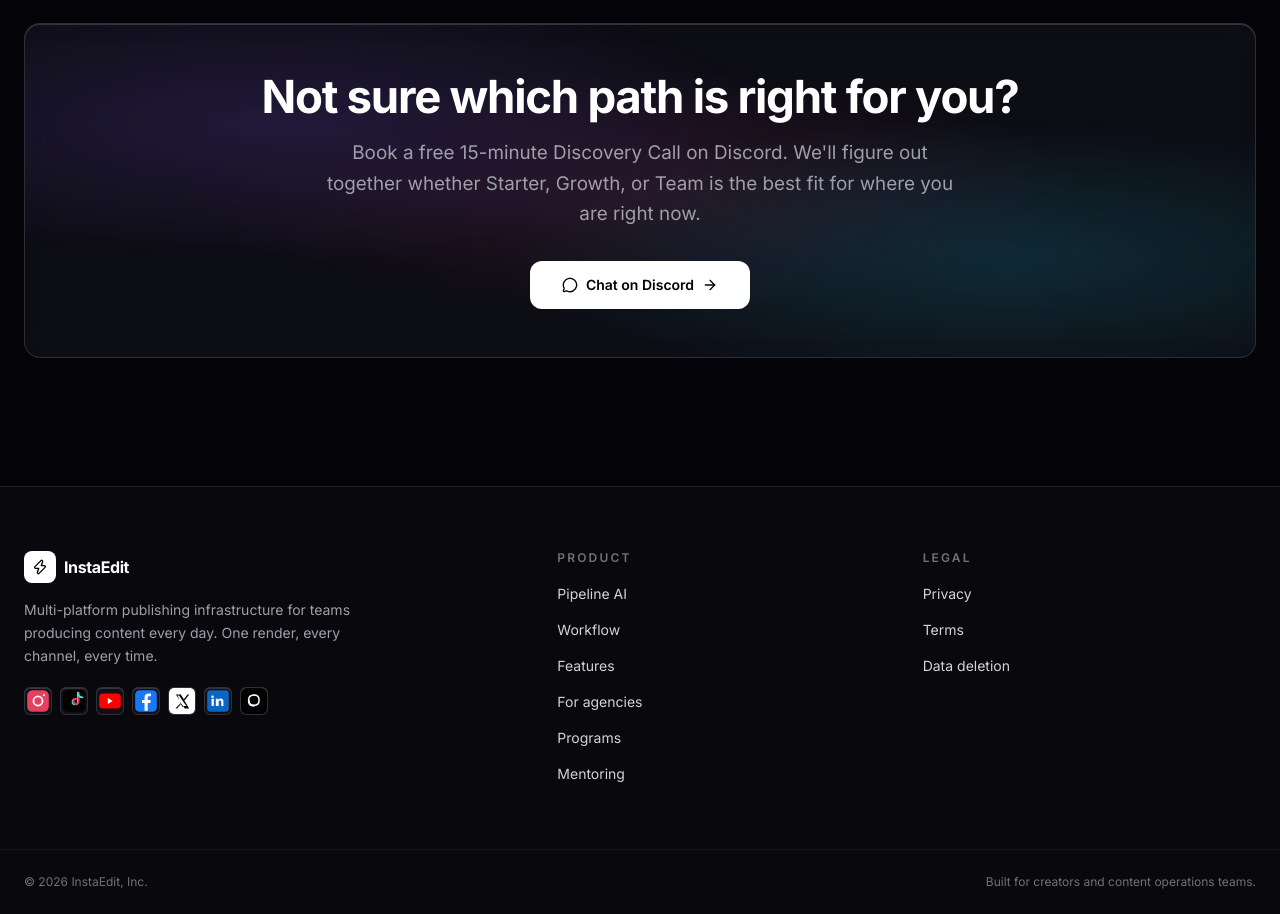
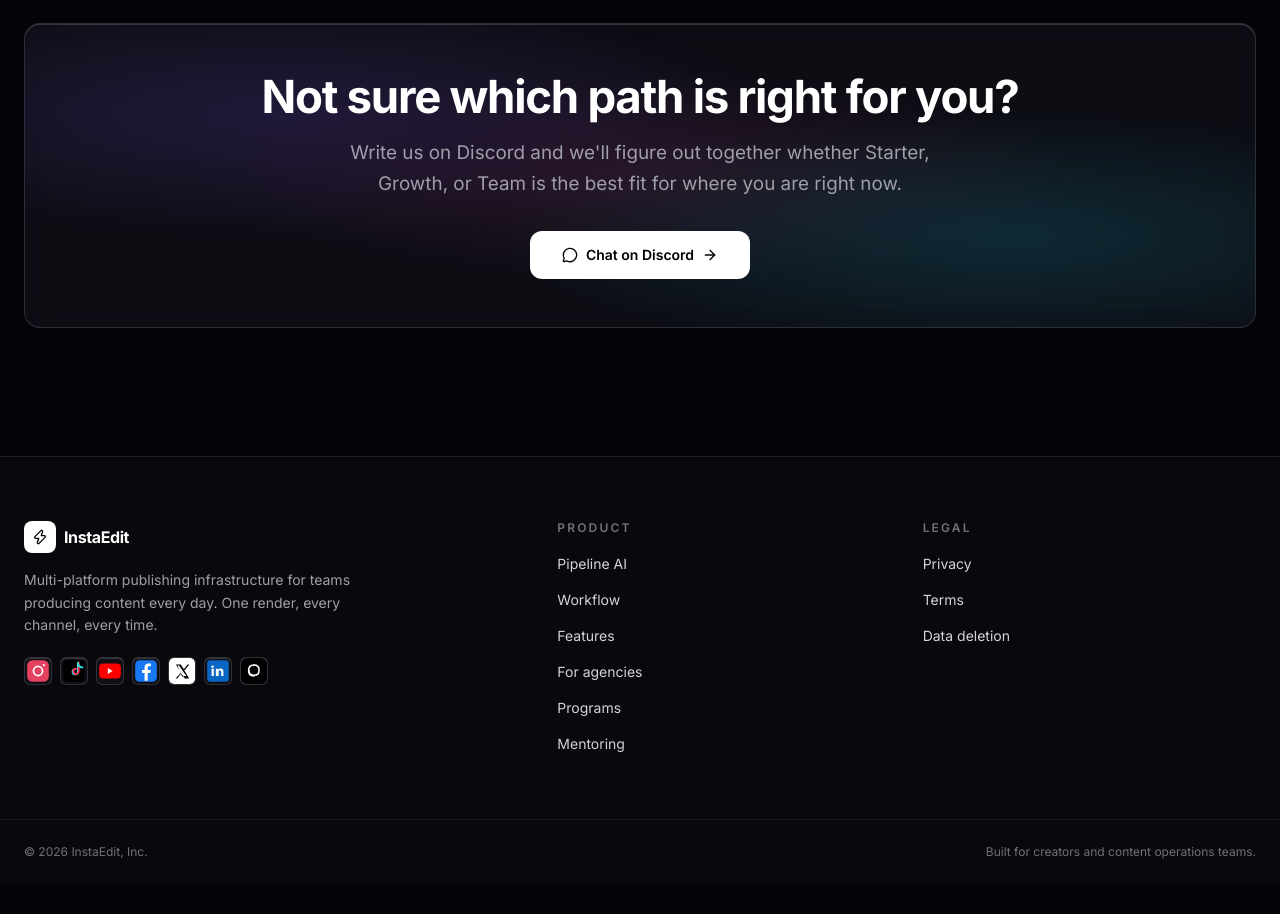
Before and after one commit to Marcuss-ops/InstaeditLogin, a React (Vite) app in the folder web/: page /mentoring in a window 1280 px wide. Shown: the part 4820-5734 px from the top of the page. After the commit the page ends 5704 px from the top, so only its background shows below. Built offline with nearby package versions, Linux system fonts and the light colour scheme; no server answers.

Commit message:
fix(Mentoring): remove Discovery Call reference from CTA text

```diff
--- a/web/src/pages/Mentoring.tsx
+++ b/web/src/pages/Mentoring.tsx
@@ -434,7 +434,7 @@ function CTASection() {
               Not sure which path is right for you?
             </h2>
             <p className="text-body-lg text-zinc-400 max-w-[55ch] mx-auto mb-8">
-              Book a free 15-minute Discovery Call on Discord. We'll figure out together
+              Write us on Discord and we'll figure out together
               whether Starter, Growth, or Team is the best fit for where you are right now.
             </p>
             <div className="flex flex-col sm:flex-row items-center justify-center gap-4">
```
